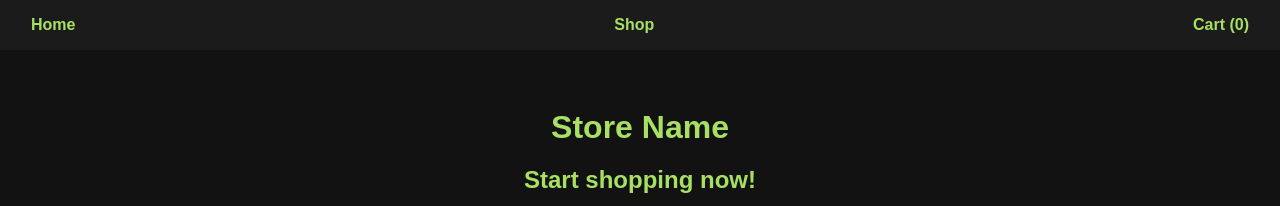
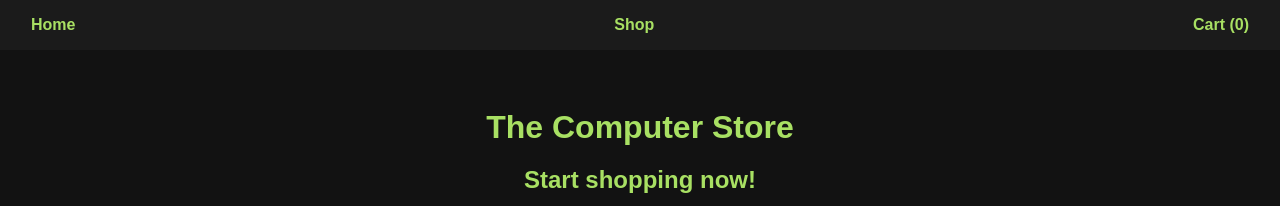
Before and after one commit to kennydn99/shopping-cart, a React (Vite) app: page / in a window 1280 px wide. Shown: the top 206 px of the page. Built offline with nearby package versions, Linux system fonts and the light colour scheme.

Commit message:
Create shop name

```diff
--- a/src/components/Home/Home.jsx
+++ b/src/components/Home/Home.jsx
@@ -8,7 +8,7 @@ const Home = () => {
     <div>
       <Navbar></Navbar>
       <div className={styles.home}>
-        <h1>Store Name</h1>
+        <h1>The Computer Store</h1>
         <h2>Start shopping now!</h2>
         <img
           className={styles.homeImage}
```
